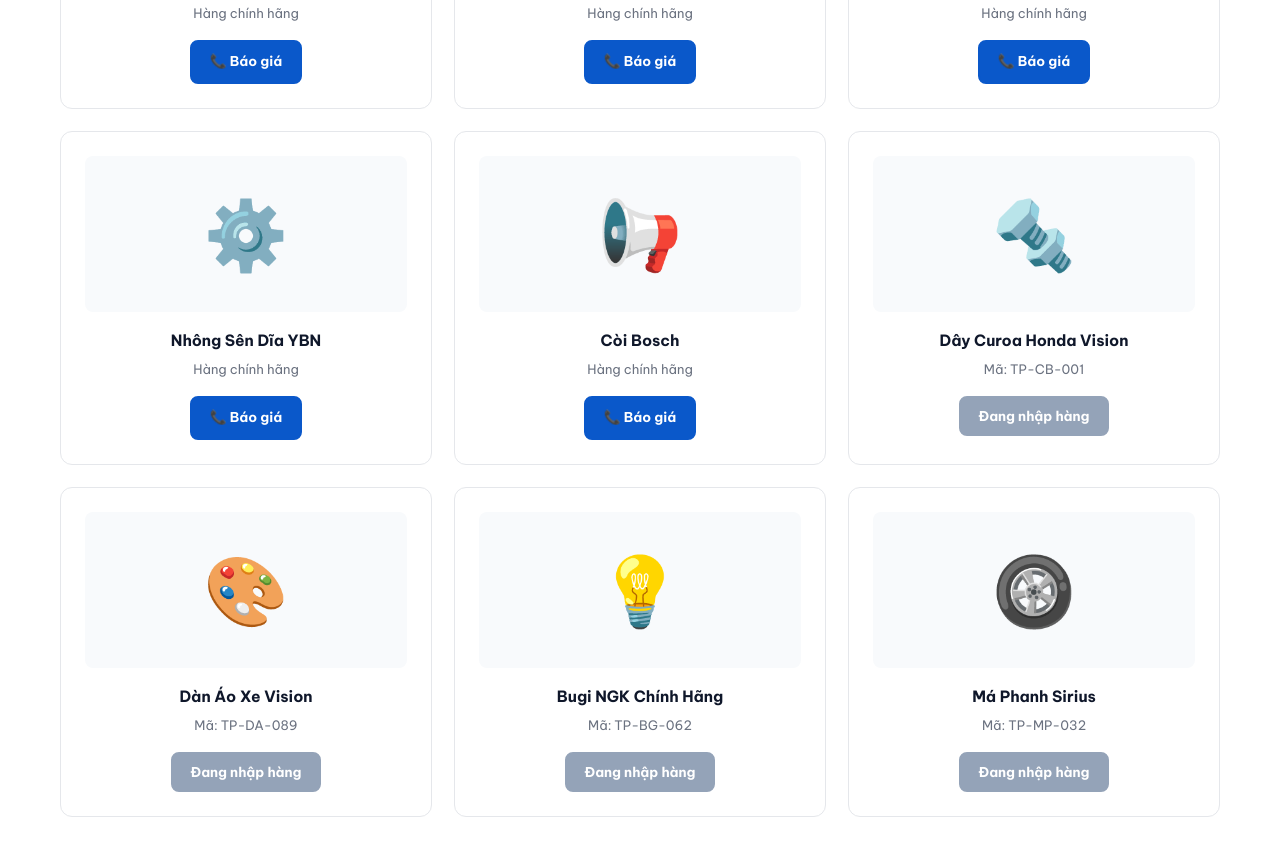
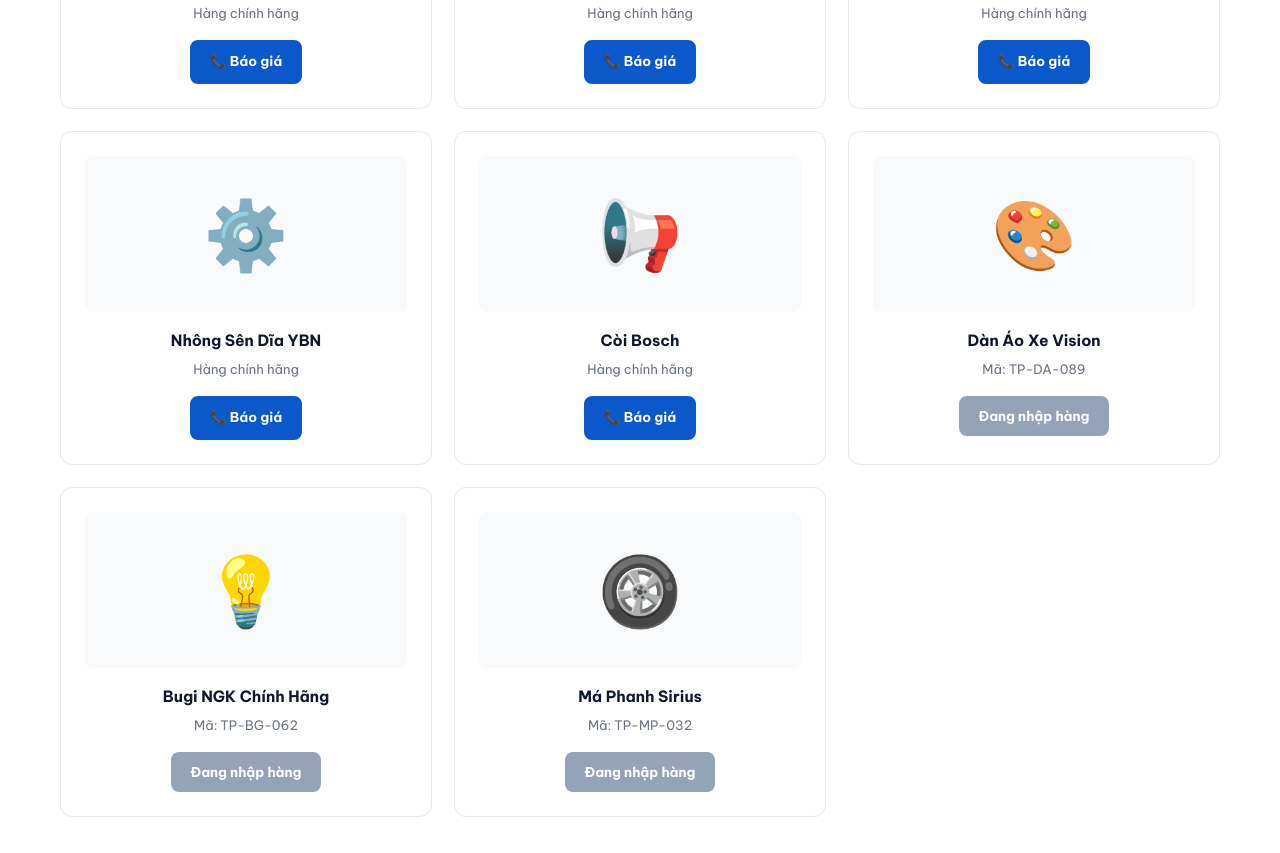
Before and after one commit to phutungxemaythanhphong42-tech/Website-c-ng-ty-Ph-T-ng-Th-nh-Phong, a plain HTML site: page index.html in a window 1280 px wide. Shown: the part 2627-3480 px from the top of the page. Drawn offline with Linux system fonts and the light colour scheme.

Commit message:
Update index.html

```diff
--- a/index.html
+++ b/index.html
@@ -175,12 +175,7 @@
         </div>
 
         <!-- Sản phẩm ĐANG NHẬP HÀNG -->
-        <div class="product-card">
-          <div class="product-img">🔩</div>
-          <h3>Dây Curoa Honda Vision</h3>
-          <p class="product-code">Mã: TP-CB-001</p>
-          <button class="btn btn-sm" style="background: #94a3b8; border-color: #94a3b8; cursor: not-allowed;">Đang nhập hàng</button>
-        </div>
+
         <div class="product-card">
           <div class="product-img">🎨</div>
           <h3>Dàn Áo Xe Vision</h3>
```
